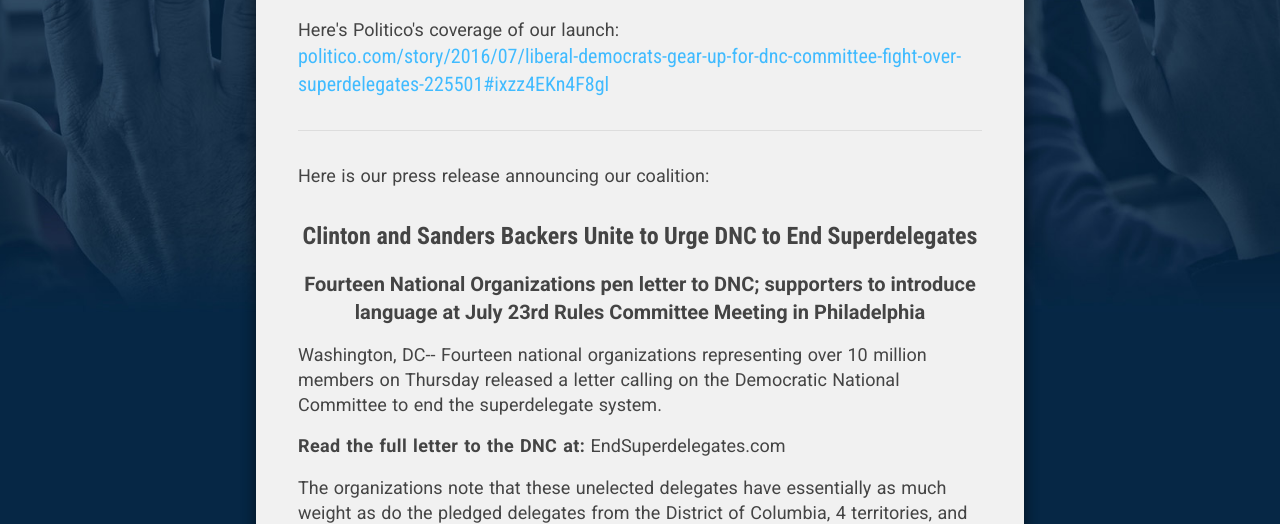
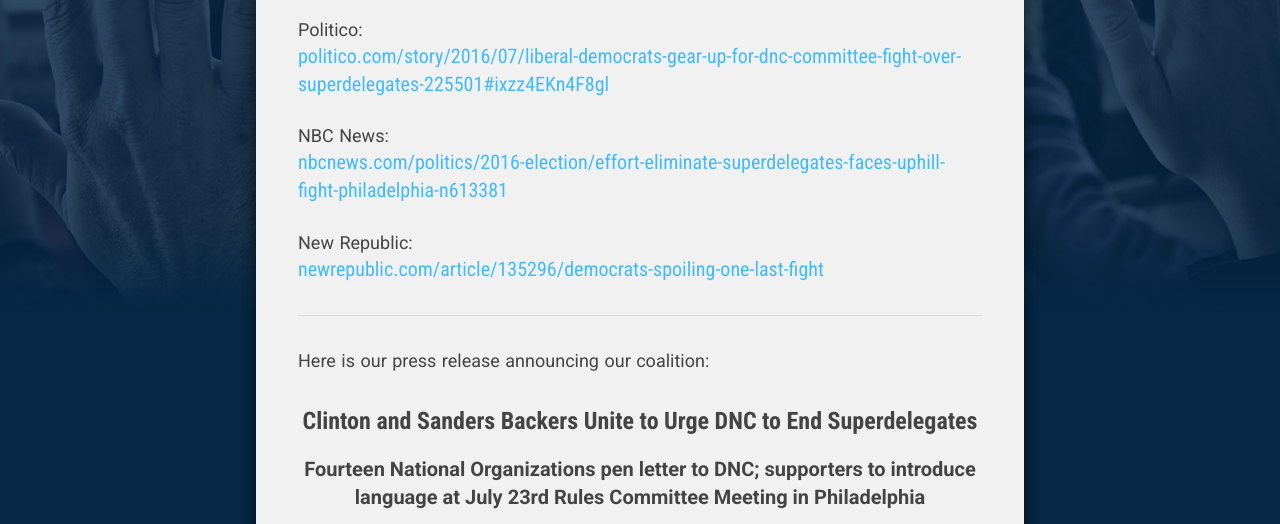
Before and after one commit to demand-progress/endsuperdelegates-www, a website built with webpack: page news/index.html in a window 1280 px wide. Shown: the part 303-827 px from the top of the page. Built offline with nearby package versions, Linux system fonts and the light colour scheme.

Commit message:
Added a couple stories

```diff
--- a/news/index.html
+++ b/news/index.html
@@ -49,9 +49,21 @@
                         </div>
 
                         <p>
-                            Here's Politico's coverage of our launch:
+                            Politico:
                             <br>
                             <a target="_blank" href="http://www.politico.com/story/2016/07/liberal-democrats-gear-up-for-dnc-committee-fight-over-superdelegates-225501#ixzz4EKn4F8gl">politico.com/story/2016/07/liberal-democrats-gear-up-for-dnc-committee-fight-over-superdelegates-225501#ixzz4EKn4F8gl</a>
+                            <br>
+                            <br>
+
+                            NBC News:
+                            <br>
+                            <a target="_blank" href="http://www.nbcnews.com/politics/2016-election/effort-eliminate-superdelegates-faces-uphill-fight-philadelphia-n613381">nbcnews.com/politics/2016-election/effort-eliminate-superdelegates-faces-uphill-fight-philadelphia-n613381</a>
+                            <br>
+                            <br>
+
+                            New Republic:
+                            <br>
+                            <a target="_blank" href="https://newrepublic.com/article/135296/democrats-spoiling-one-last-fight">newrepublic.com/article/135296/democrats-spoiling-one-last-fight</a>
                         </p>
 
                         <hr>
```
